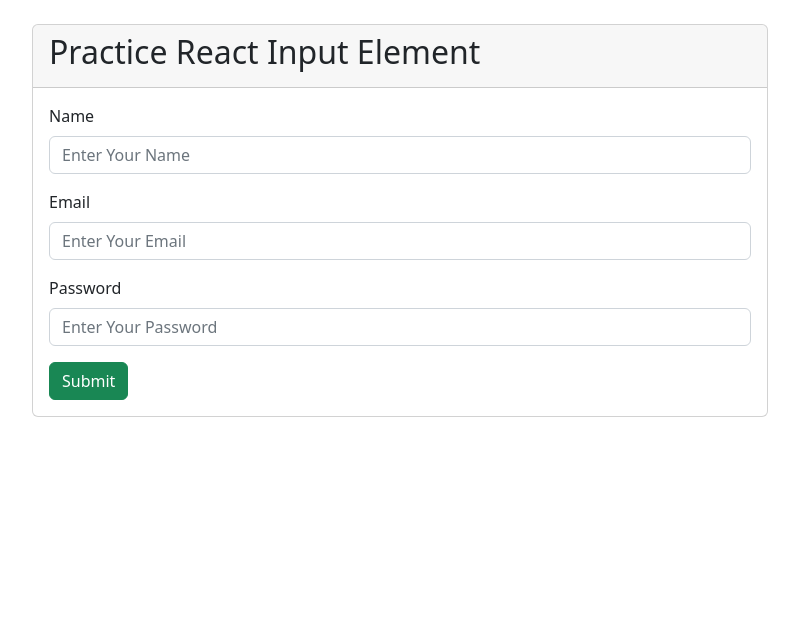
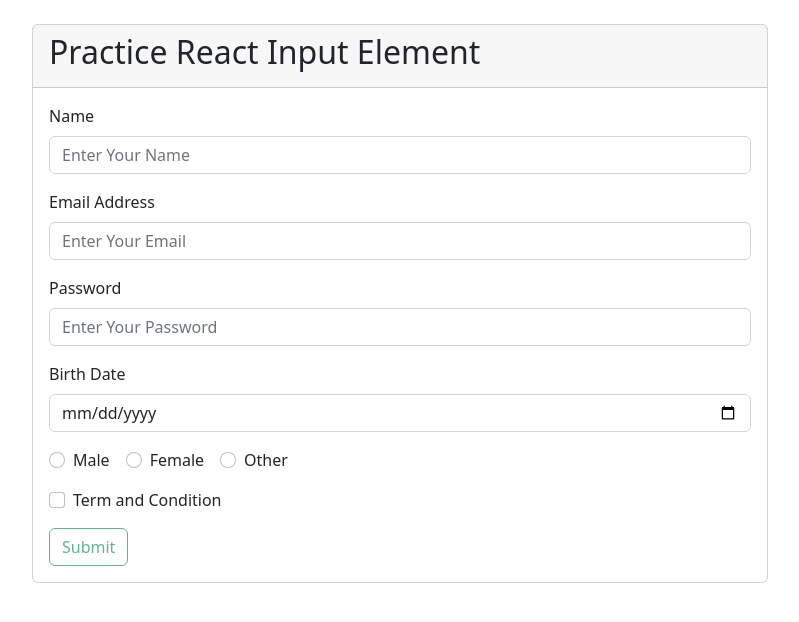
Before and after one commit to parvejhossain55/react-core, a React (Create React App) app: page / in a window 1280 px wide. Shown: the top 622 px of the page, without its empty margins (240-1039 px from the left). Built offline with nearby package versions, Linux system fonts and the light colour scheme.

Commit message:
basic sign up form design

```diff
--- a/src/App.js
+++ b/src/App.js
@@ -4,7 +4,8 @@ import "bootstrap/dist/js/bootstrap.bundle.min.js";
 // import Inputs from "./components/InputElemets";
 // import UncontrolledForm from "./components/UncontrollForm";
 // import ControlledForm from "./components/ControlledForm";
-import SplitForm from './components/split-form/SplitForm';
+// import SplitForm from './components/split-form/SplitForm';
+import SignUpForm from './components/signup-form/SignUpForm.js';
 
 const App = () => (
     <div className="container">
@@ -18,7 +19,8 @@ const App = () => (
                         {/* <Inputs /> */}
                         {/* <UncontrolledForm /> */}
                         {/* <ControlledForm/> */}
-                        <SplitForm/>
+                        {/* <SplitForm/> */}
+                        <SignUpForm/>
                     </div>
                 </div>
             </div>
--- /dev/null
+++ b/src/components/signup-form/Form.jsx
@@ -0,0 +1,86 @@
+import React from "react";
+import InputElement from "./InputElement";
+import RadioElement from "./RadioElement";
+
+function Form(props) {
+    return (
+        <form>
+            <InputElement
+                name="name"
+                label="Name"
+                placeholder="Enter Your Name"
+                value={props.values.name}
+                onChange={props.handleChange}
+            />
+            <InputElement
+                name="email"
+                type="email"
+                label="Email Address"
+                placeholder="Enter Your Email"
+                value={props.values.email}
+                onChange={props.handleChange}
+            />
+            <InputElement
+                name="password"
+                type="password"
+                label="Password"
+                placeholder="Enter Your Password"
+                value={props.values.password}
+                onChange={props.handleChange}
+            />
+            <InputElement
+                name="birthDate"
+                type="date"
+                label="Birth Date"
+                value={props.values.birthDate}
+                onChange={props.handleChange}
+            />
+            <RadioElement
+                name="gender"
+                type="radio"
+                label="Male"
+                value="male"
+                onChange={props.handleChange}
+            />
+            <RadioElement
+                name="gender"
+                type="radio"
+                label="Female"
+                value="female"
+                onChange={props.handleChange}
+            />
+            <RadioElement
+                name="gender"
+                type="radio"
+                label="Other"
+                value="other"
+                onChange={props.handleChange}
+            />
+            <div className="form-check mb-3">
+                <input
+                    name="agree"
+                    type="checkbox"
+                    id="agreement"
+                    className="form-check-input"
+                    checked={props.agreement}
+                    onChange={props.handleAggrement}
+                />
+                <label className="form-check-label" htmlFor="agreement">
+                    Term and Condition
+                </label>
+            </div>
+            <div>
+                <button
+                    onClick={props.handleSubmit}
+                    type="button"
+                    className="btn btn-outline-success"
+                    disabled={!props.agreement}
+                >
+                    Submit
+                </button>
+            </div>
+        </form>
+    );
+}
+
+export default Form;
--- /dev/null
+++ b/src/components/signup-form/InputElement.jsx
@@ -0,0 +1,40 @@
+import React from "react";
+import PropTypes from "prop-types";
+
+function InputElement(props) {
+    return (
+        <div>
+            <div className="mb-3">
+                <label htmlFor={props.name} className="form-label">
+                    {props.label}
+                </label>
+                <input
+                    type={props.type}
+                    className="form-control"
+                    name={props.name}
+                    id={props.name}
+                    placeholder={props.placeholder}
+                    value={props.value}
+                    onChange={props.onChange}
+                />
+            </div>
+        </div>
+    );
+}
+
+InputElement.propTypes = {
+    name: PropTypes.string.isRequired,
+    label: PropTypes.string.isRequired,
+    type: PropTypes.string.isRequired,
+    value: PropTypes.string.isRequired,
+    placeholder: PropTypes.string.isRequired,
+    onChange: PropTypes.func.isRequired,
+};
+
+InputElement.defaultProps = {
+    type: "text",
+    label: "",
+    placeholder: "",
+};
+
+export default InputElement;
--- /dev/null
+++ b/src/components/signup-form/RadioElement.jsx
@@ -0,0 +1,34 @@
+import React from "react";
+import PropTypes from "prop-types";
+
+function RadioElement(props) {
+    return (
+        <div className="form-check form-check-inline mb-3">
+            <label htmlFor={props.value} className="form-check-label">
+                <input
+                    type={props.type}
+                    className="form-check-input"
+                    name={props.name}
+                    id={props.value}
+                    value={props.value}
+                    onChange={props.onChange}
+                />
+                {props.label}
+            </label>
+        </div>
+    );
+}
+
+RadioElement.propTypes = {
+    name: PropTypes.string.isRequired,
+    label: PropTypes.string.isRequired,
+    type: PropTypes.string.isRequired,
+    value: PropTypes.string.isRequired,
+    onChange: PropTypes.func.isRequired,
+};
+
+RadioElement.defaultProps = {
+    label: "",
+};
+
+export default RadioElement;
--- /dev/null
+++ b/src/components/signup-form/SignUpForm.js
@@ -0,0 +1,57 @@
+import React, { Component } from "react";
+import Form from "./Form";
+
+const values = {
+    name: "",
+    email: "",
+    password: "",
+    birthDate: "",
+    gender: "",
+};
+
+class SignUpForm extends Component {
+    state = {
+        values,
+        agreement: false,
+    };
+
+    handleChange = (e) => {
+        this.setState({
+            values: {
+                ...this.state.values,
+                [e.target.name]: e.target.value,
+            },
+        });
+    };
+
+    handleSubmit = (e) => {
+        e.preventDefault();
+
+        console.log({ ...this.state.values, agreement: this.state.agreement });
+
+        this.setState({ values, agreement: false });
+    };
+
+    handleAggrement = (e) => {
+        this.setState({
+            ...this.state.values,
+            agreement: e.target.checked,
+        });
+    };
+
+    render() {
+        return (
+            <div>
+                <Form
+                    values={this.state.values}
+                    handleChange={this.handleChange}
+                    handleSubmit={this.handleSubmit}
+                    agreement={this.state.agreement}
+                    handleAggrement={this.handleAggrement}
+                />
+            </div>
+        );
+    }
+}
+
+export default SignUpForm;
--- a/src/components/split-form/SplitForm.jsx
+++ b/src/components/split-form/SplitForm.js
@@ -1,6 +1,5 @@
 import React, { Component } from "react";
 import Form from "./Form";
-import InputElement from "./InputElement";
 
 
 class SplitForm extends Component {
```
